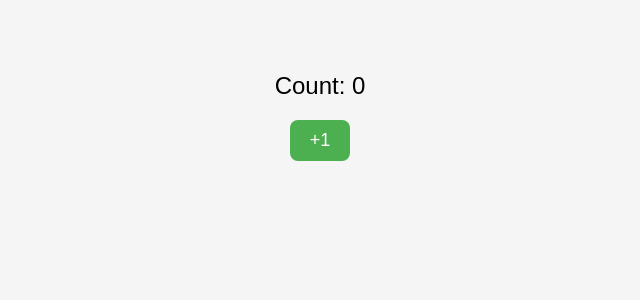
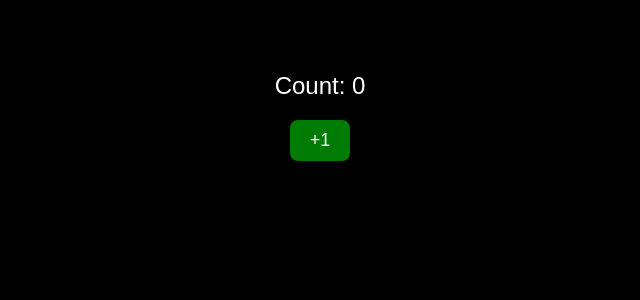
Before and after one commit to yoshi933/pearprogramming, a React (Vite) app in the folder my-react-app/: page / in a window 1280 px wide. Shown: the top 300 px of the page, without its empty margins (320-960 px from the left). Built offline with nearby package versions, Linux system fonts and the light colour scheme.

Commit message:
style: update background colors and button styles in CSS

```diff
--- a/my-react-app/src/index.css
+++ b/my-react-app/src/index.css
@@ -1,6 +1,6 @@
 body {
   font-family: sans-serif;
-  background-color: #f5f5f5;
+  background-color: #000000;
   padding: 40px;
 }
 
@@ -13,16 +13,17 @@ button {
   font-size: 18px;
   border-radius: 8px;
   border: none;
-  background-color: #4caf50;
+  background-color: #007b04;
   color: white;
   cursor: pointer;
 }
 
 button:hover {
-  background-color: #45a049;
+  background-color: #004103;
 }
 
 p {
   font-size: 24px;
   margin-bottom: 20px;
+  color: #ffffff;
 }
```
